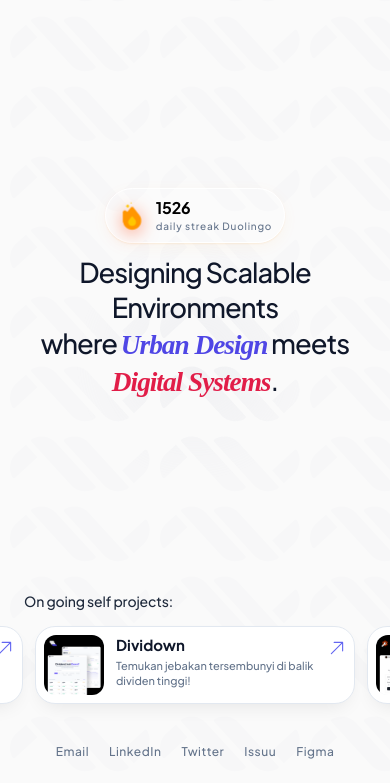
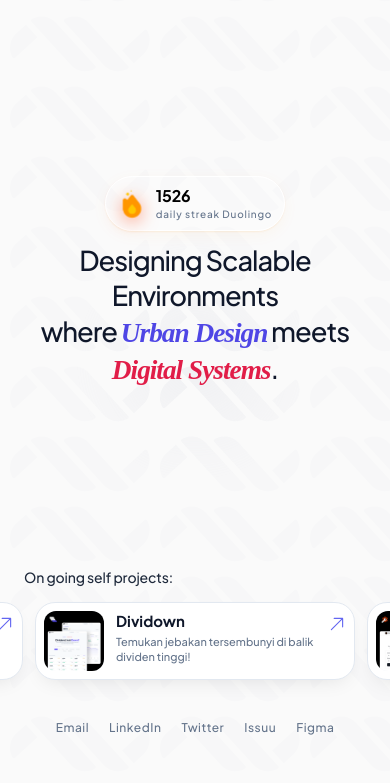
Before and after one commit to affanmaulana/personal, a website: page index.html in a window 390 px wide. Shown: the part 61-844 px from the top of the page. Drawn offline with Linux system fonts and the light colour scheme; a web font is replaced by a local one.

Commit message:
style(mobile): lift footer projects and links to prevent mobile browser bar overlap

```diff
--- a/index.html
+++ b/index.html
@@ -428,7 +428,8 @@
 
             .hero {
                 height: 100dvh;
-                padding: 40px 0 24px 0;
+                padding: 40px 0 56px 0;
+                padding-bottom: calc(48px + env(safe-area-inset-bottom));
                 justify-content: space-between;
                 overflow: hidden;
             }
```
